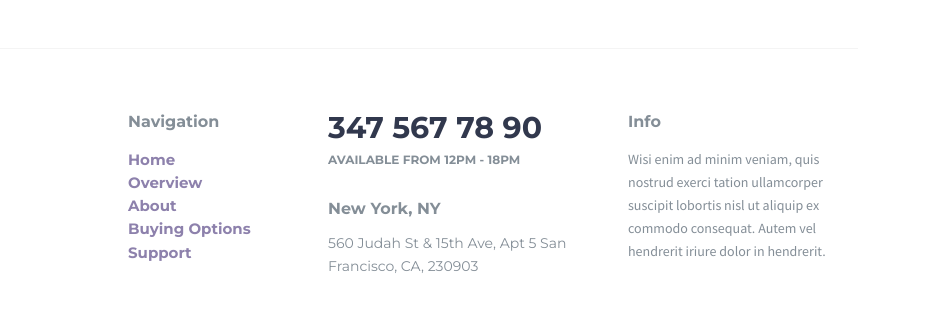
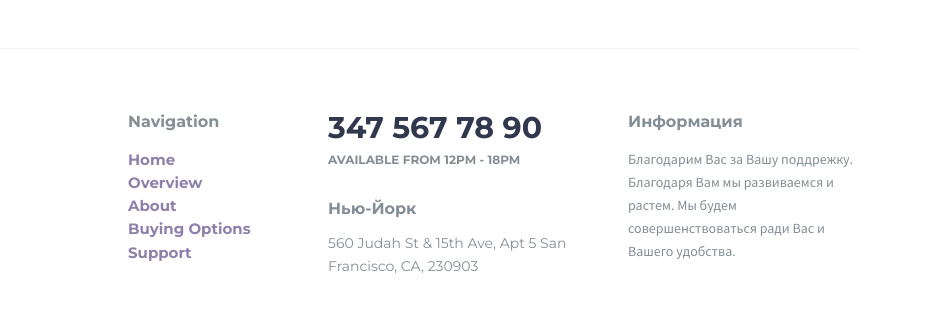
Before and after one commit to vladokk/myxa-fatima, a plain HTML site: page index.html in a window 1280 px wide. Shown: the part 5058-5370 px from the top of the page, 337-1280 px from the left. Drawn offline with nearby package versions, Linux system fonts and the light colour scheme; files whose address does not match are found by name.

Commit message:
Русифицировал нижнюю часть информации в подвале.

```diff
--- a/index.html
+++ b/index.html
@@ -387,14 +387,14 @@
 						<div class="text-holder">
 							<strong class="phone"><a href="tel:3475677890">347 567 78 90</a></strong>
 							<span class="available">Available from 12PM - 18PM</span>
-							<h4>New York, NY</h4>
+							<h4>Нью-Йорк</h4>
 							<address>560 Judah St &amp; 15th Ave, Apt 5 San Francisco, CA, 230903</address>
 						</div>
 					</div>
 					<div class="col-md-3">
 						<div class="text-frame">
-							<h4>Info</h4>
-							<p>Wisi enim ad minim veniam, quis nostrud exerci tation ullamcorper suscipit lobortis nisl ut aliquip ex commodo consequat. Autem vel hendrerit iriure dolor in hendrerit.</p>
+							<h4>Информация</h4>
+							<p>Благодарим Вас за Вашу поддрежку. Благодаря Вам мы развиваемся и растем. Мы будем совершенствоваться ради Вас и Вашего удобства.</p>
 						</div>
 					</div>
 				</div>
```
